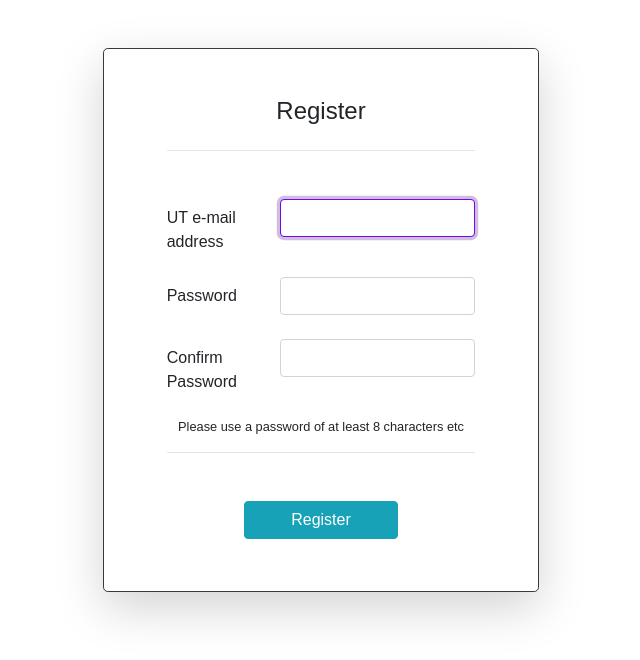
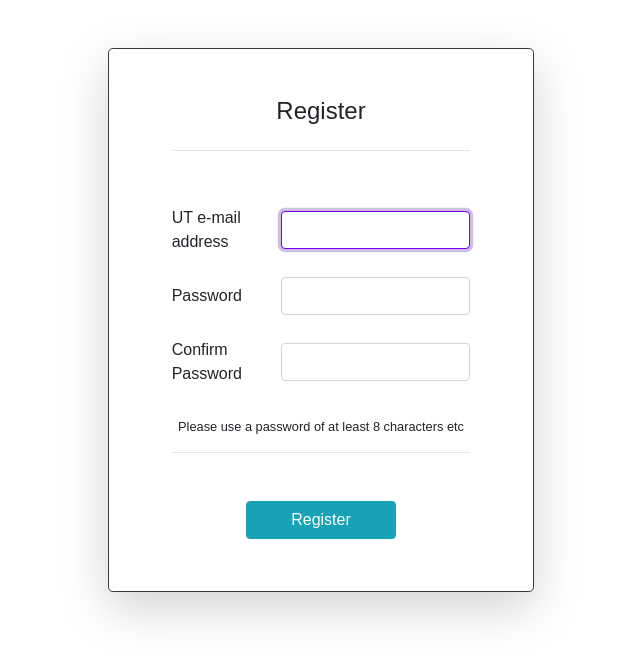
Before and after one commit to utwente-db/DAB, a Django app: page /register/ in a window 1280 px wide. Shown: the top 660 px of the page, without its empty margins (319-959 px from the left). Run offline with Django 3.2, Linux system fonts and the light colour scheme; some libraries are stand-ins or nearby versions.

Commit message:
freek has learned how to properly follow bootstrap conventions

```diff
--- a/designapp1/forms.py
+++ b/designapp1/forms.py
@@ -6,8 +6,7 @@ class RegisterForm(forms.Form):
     mail = forms.CharField(
         widget=forms.EmailInput(
             attrs={
-                'class': 'form-control mb-2',
-                # 'placeholder': 'your.name@student.utwente.nl'
+                'class': 'form-control my-1',
                 'id': 'register-email-field',
                 'autofocus': 'True',
             }
@@ -16,7 +15,7 @@ class RegisterForm(forms.Form):
     password = forms.CharField(
         widget=forms.PasswordInput(
             attrs={
-                'class': 'form-control mb-2',
+                'class': 'form-control',
                 'id': 'register-password-field',
 
             }
@@ -26,7 +25,7 @@ class RegisterForm(forms.Form):
         widget=forms.PasswordInput(
             attrs={
                 'class': 'form-control',
-                'id': 'register-password-confirm-field mb-0'
+                'id': 'register-password-confirm-field'
             }
         ), required=True, label="confirm password")
 
--- a/designapp1/templates/register.html
+++ b/designapp1/templates/register.html
@@ -9,29 +9,30 @@
 {% endblock %}
 
 {% block content %}
+    <div class="container-fluid">
         <div class="row">
             <div class="mt-5 col-10 col-md-7 col-xl-4 center-block
-    container border border-dark rounded-lg shadow-lg bg-white">
+    container border border-dark rounded-lg shadow-lg bg-white mb-5">
                 <!-- Register Form -->
-                <div class="p-5"> {# actual content #}
+                <div class="p-5 form-horizontal"> {# actual content #}
                     <p class="text-center h4 mb-4">Register</p>
                     <hr/>
-                    <div class="mt-5 form-group row">
+                    <div class="mt-5 form-group row align-items-center">
                         <label for="email" class="col-12 col-md-4 col-form-label">UT e-mail address</label>
-                        <div class="col-12 col-md-8">
+                        <div class="col-12 col-md-8 align-middle">
                             {{ form.mail }}
                             <div class="invalid-feedback"></div>
                         </div>
 
                     </div>
-                    <div class="form-group row">
+                    <div class="form-group row align-items-center">
                         <label for="password" class="col-12 col-md-4 col-form-label">Password</label>
                         <div class="col-12 col-md-8">
                             {{ form.password }}
                             <div class="invalid-feedback"></div>
                         </div>
                     </div>
-                    <div class="form-group row">
+                    <div class="form-group row align-items-center mb-4">
                         <label for="passwordConfirm" class="col-12 col-md-4 col-form-label">Confirm Password</label>
                         <div class="col-12 col-md-8">
                             {{ form.passwordConfirm }}
@@ -45,4 +46,5 @@
                 </div>
             </div>
         </div>
+    </div>
 {% endblock %}
```
